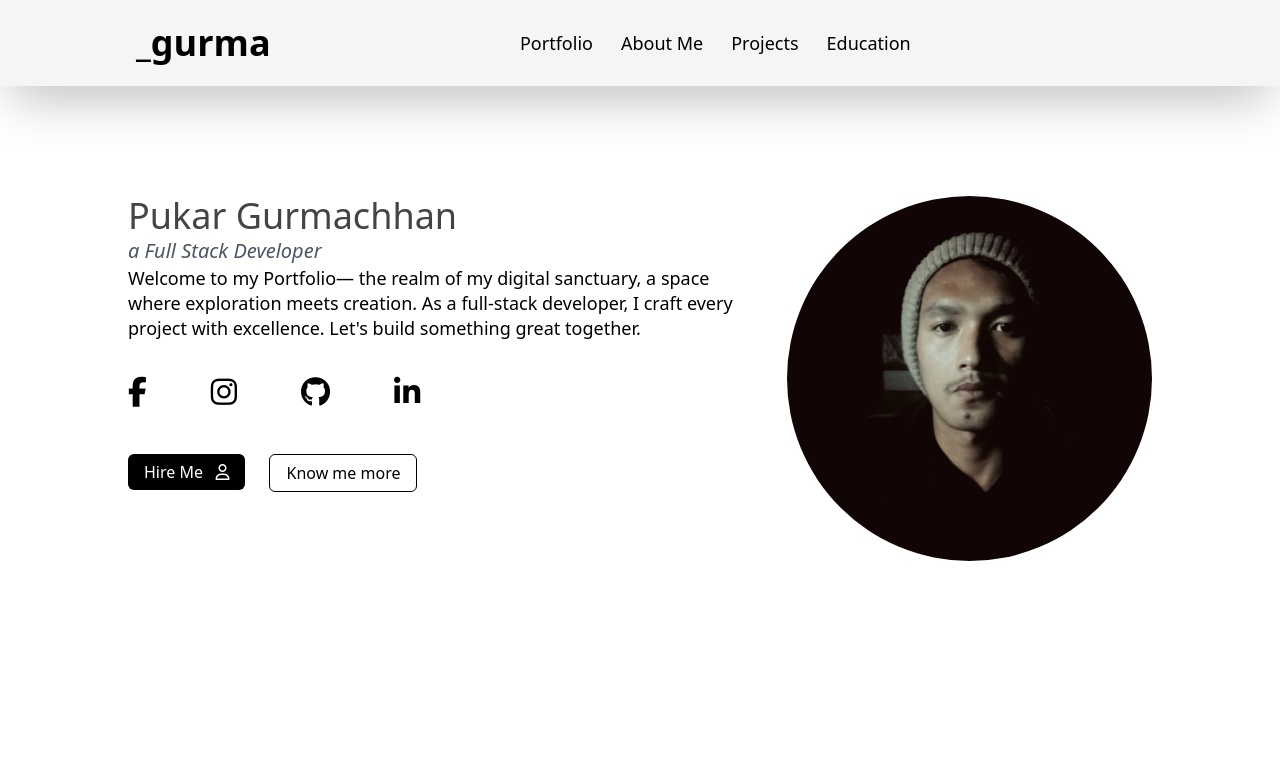
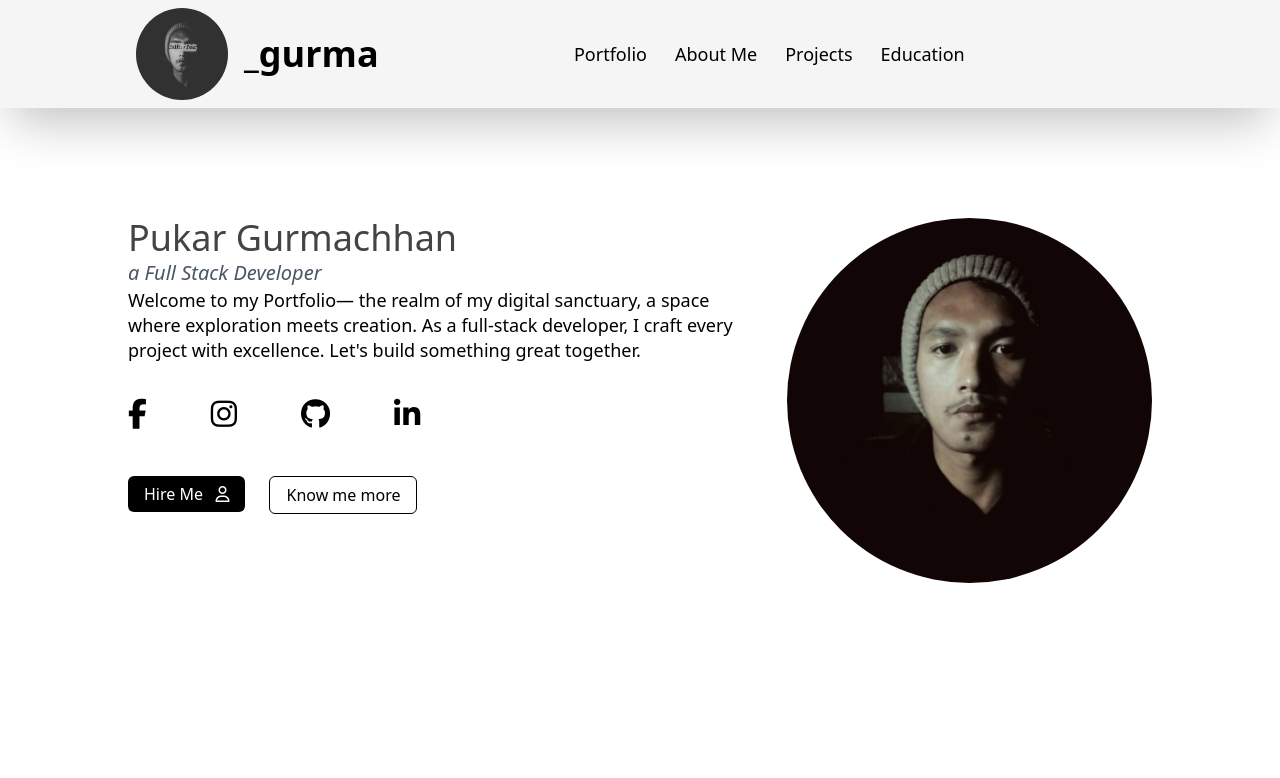
Before and after one commit to GurmachhanPukar1/GurmachhanPukar1.github.io, a website: page index.html in a window 1280 px wide. Shown: the top 778 px of the page. Drawn offline with nearby package versions, Linux system fonts and the light colour scheme.

Commit message:
prfl img

```diff
--- a/index.html
+++ b/index.html
@@ -18,6 +18,8 @@
             width: 80%;
             margin: auto;
         }
+
+
     </style>
 </head>
 
@@ -26,8 +28,9 @@
 <!-- header section starts here  -->
 <header class="bg-[whitesmoke] shadow-2xl z-20 sticky top-0">
     <nav class=" containerwidth flex justify-between max-w-screen-xl items-center lg:gap-7 mx-auto containerwidth">
-        <div class="p-2">
-            <h1 class="text-3xl xl:text-4xl font-bold leading-[70px]">_gurma</h1>
+        <div class="p-2 flex justify-between gap-4 items-center" >
+            <img src="/img/prfl.jpg" class=" cursor-pointer hover:scale-105 duration-300 w-14 h-14 sm:w-16 sm:h-16 md:w-18 md:h-18 lg:w-23 lg:h-23 rounded-full object-cover" alt="profile image">
+            <h1 class="text-3xl xl:text-4xl font-bold leading-[70px] hover:text-gray-400 duration-300 hover:cursor-pointer">_gurma</h1>
         </div>
 
         <div>
@@ -95,7 +98,7 @@
     <main class="py-7 containerwidth xl:py-[110px] md:flex justify-between gap-[50px] " id="portfolio">
         <div class="max-w-full rounded-full overflow-hidden xl:hidden">
             <img src="img/pukar.jpg" alt="profile img"
-                class="w-full h-full object-cover hover:scale-110 duration-300 hover:shadow-2xl ">
+                class="w-full h-full object-cover hover:scale-110 duration-300 hover:shadow-2xl  ">
         </div>
 
         <div>
```
Also changed, not shown: blog.html (+3 -12 lines), img/prfl.jpg (added), src/output.css.
